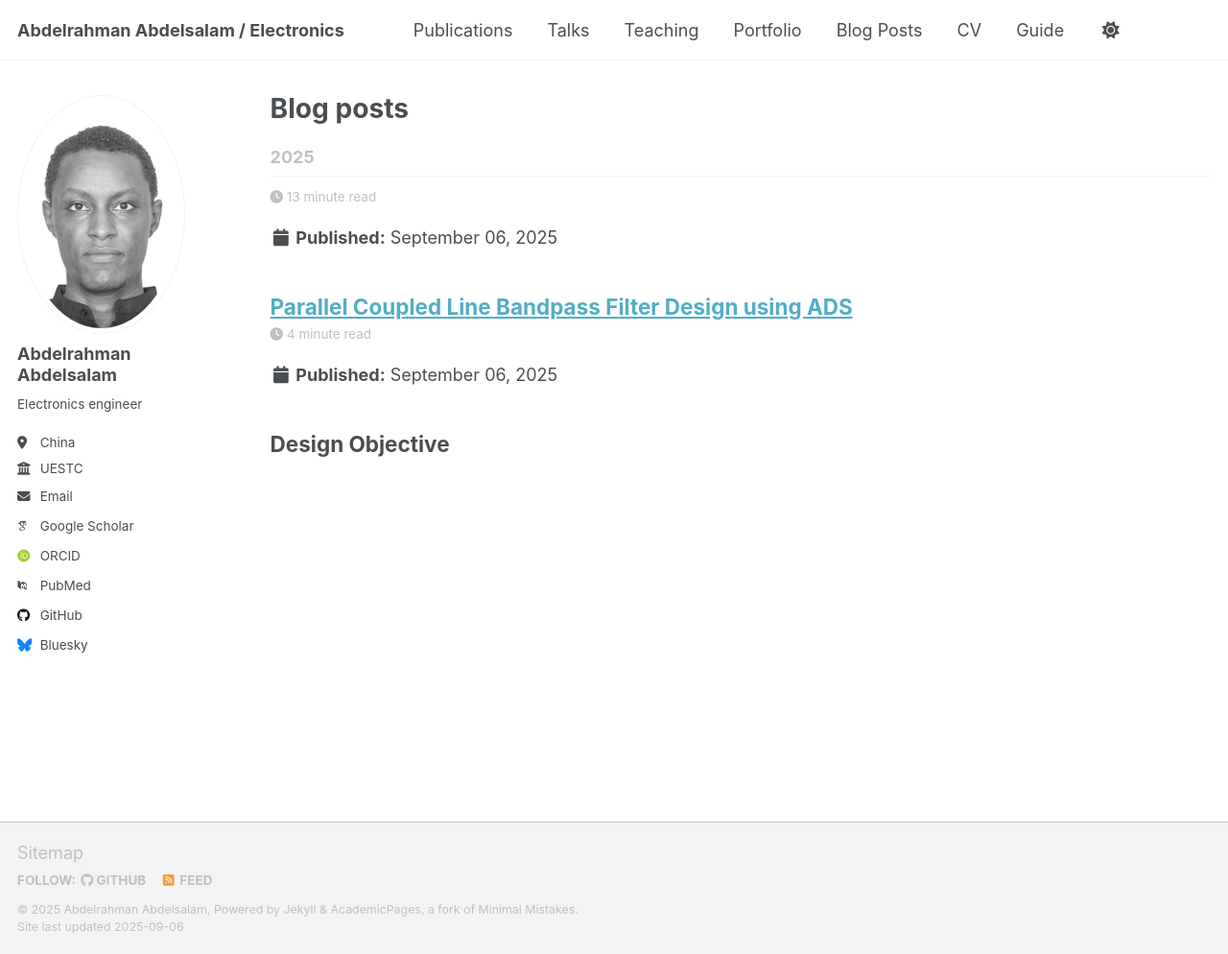
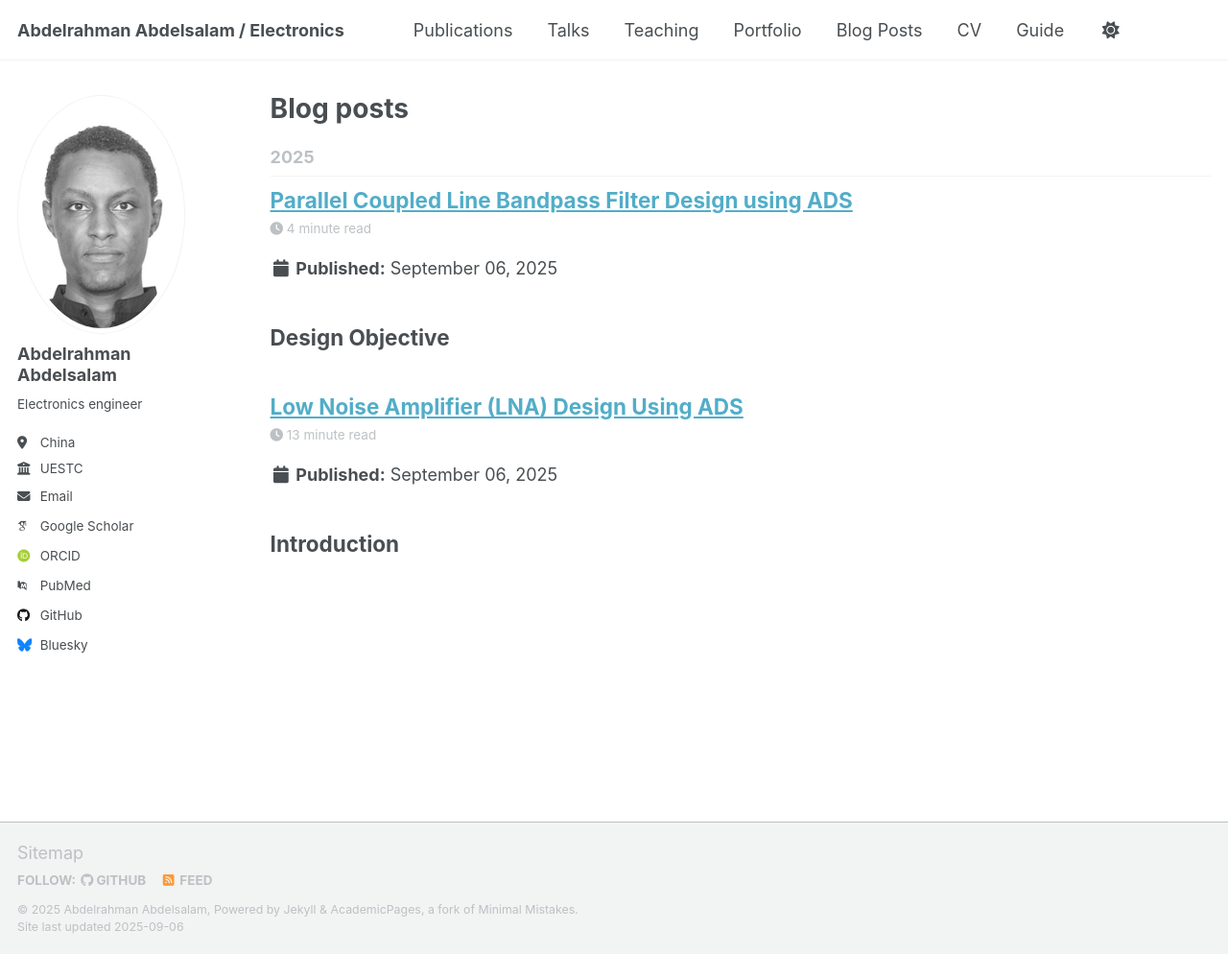
Before and after one commit to abdelrahman-dip/abdelrahmanosman.github.io, a Jekyll site: the page built from _pages/year-archive.html, in a window 1280 px wide and 994 px high. Shown: the whole window at 96% size. Built offline with Jekyll 4.4.1, drawn with Linux system fonts in a browser that asks for light colours; some web fonts are replaced; a script that is not in the unit is left out; part of the change alters nothing that is shown.

Commit message:
Update 2012-08-14-blog-post-1.md

```diff
--- a/_posts/2012-08-14-blog-post-1.md
+++ b/_posts/2012-08-14-blog-post-1.md
@@ -1,12 +1,12 @@
 ---
-
-title: "Low Noise Amplifier (LNA) Design Using ADS" date: 2025-09-06 permalink: /posts/2025/09/lna-design/ tags:
-
-- RFIC
-- Microwave Engineering
-- ADS
-- Low Noise Amplifier
-
+title: "Low Noise Amplifier (LNA) Design Using ADS"
+date: 2025-09-06
+permalink: /posts/2025/09/bandpass-filter/
+tags:
+  - RFIC
+  - Microwave Engineering
+  - ADS
+  - Low Noise Amplifier
 ---
 
 ## Introduction
```
